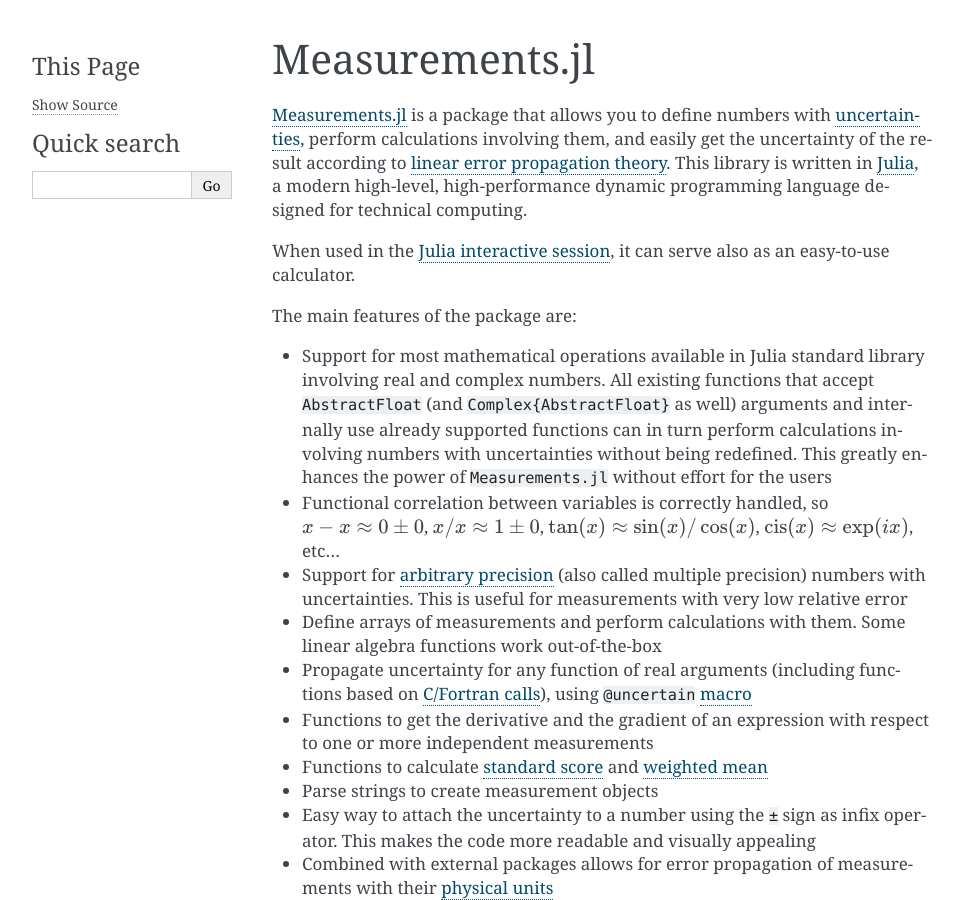
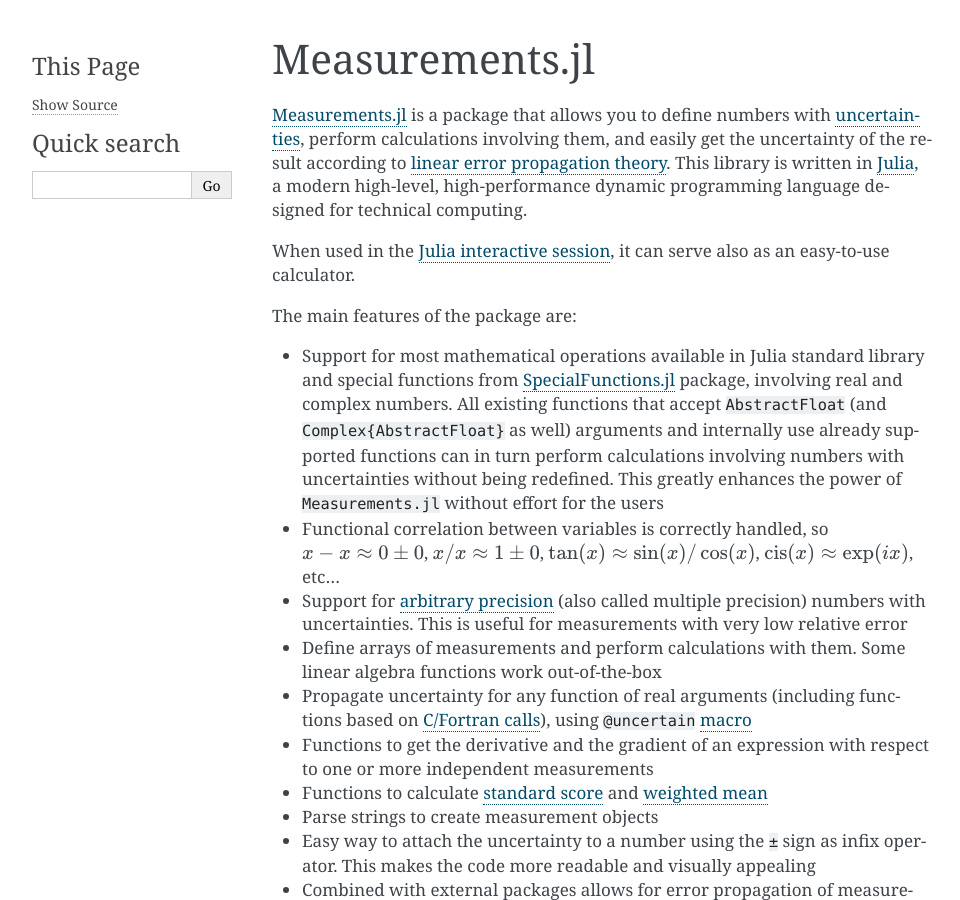
Before and after one commit to JuliaPhysics/Measurements.jl, a Sphinx documentation site: the page built from docs/index.rst, in a window 1280 px wide and 900 px high. Shown: the whole window, without its empty margins (148-1108 px from the left). Built offline with Sphinx 7.4.7, drawn with Linux system fonts in a browser that asks for light colours.

Commit message:
Minor documentation improvements

```diff
--- a/docs/index.rst
+++ b/docs/index.rst
@@ -17,11 +17,13 @@ also as an easy-to-use calculator.
 The main features of the package are:
 
 - Support for most mathematical operations available in Julia standard library
-  involving real and complex numbers. All existing functions that accept
-  ``AbstractFloat`` (and ``Complex{AbstractFloat}`` as well) arguments and
-  internally use already supported functions can in turn perform calculations
-  involving numbers with uncertainties without being redefined. This greatly
-  enhances the power of ``Measurements.jl`` without effort for the users
+  and special functions from `SpecialFunctions.jl
+  <https://github.com/JuliaMath/SpecialFunctions.jl>`__ package, involving real
+  and complex numbers.  All existing functions that accept ``AbstractFloat``
+  (and ``Complex{AbstractFloat}`` as well) arguments and internally use already
+  supported functions can in turn perform calculations involving numbers with
+  uncertainties without being redefined.  This greatly enhances the power of
+  ``Measurements.jl`` without effort for the users
 - Functional correlation between variables is correctly handled, so :math:`x - x
   \approx 0 \pm 0`, :math:`x/x \approx 1 \pm 0`, :math:`\tan(x) \approx
   \sin(x)/\cos(x)`, :math:`\mathrm{cis}(x) \approx \exp(ix)`, etc...
```
Also changed, not shown: NEWS.md (+2 -1 lines), README.md (+4 -2 lines).
